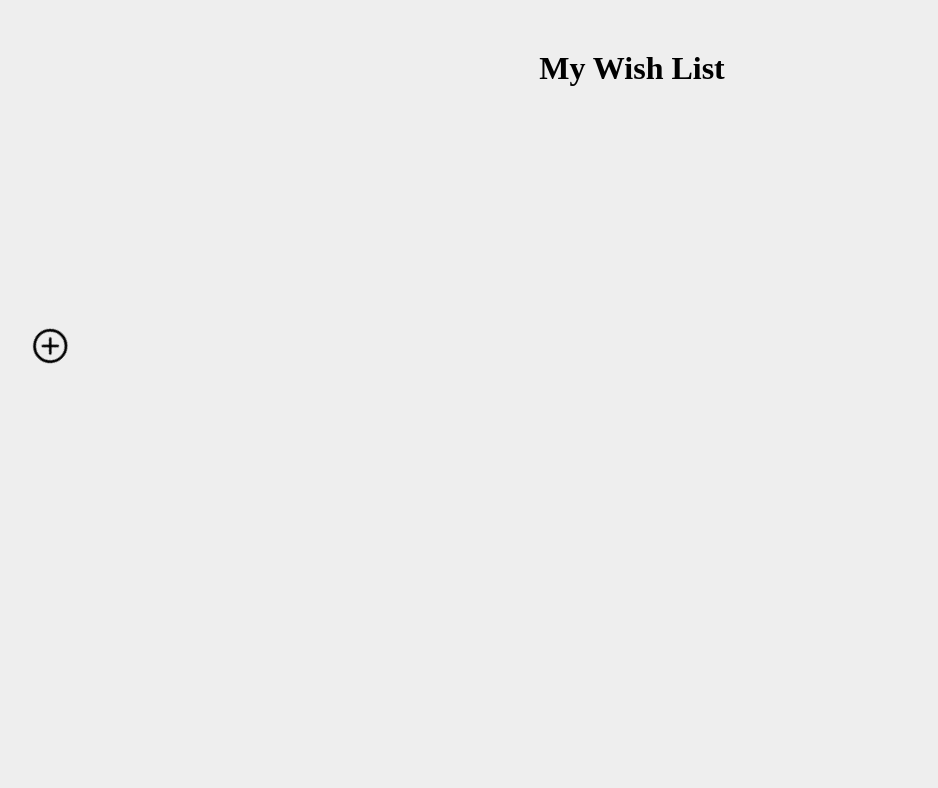
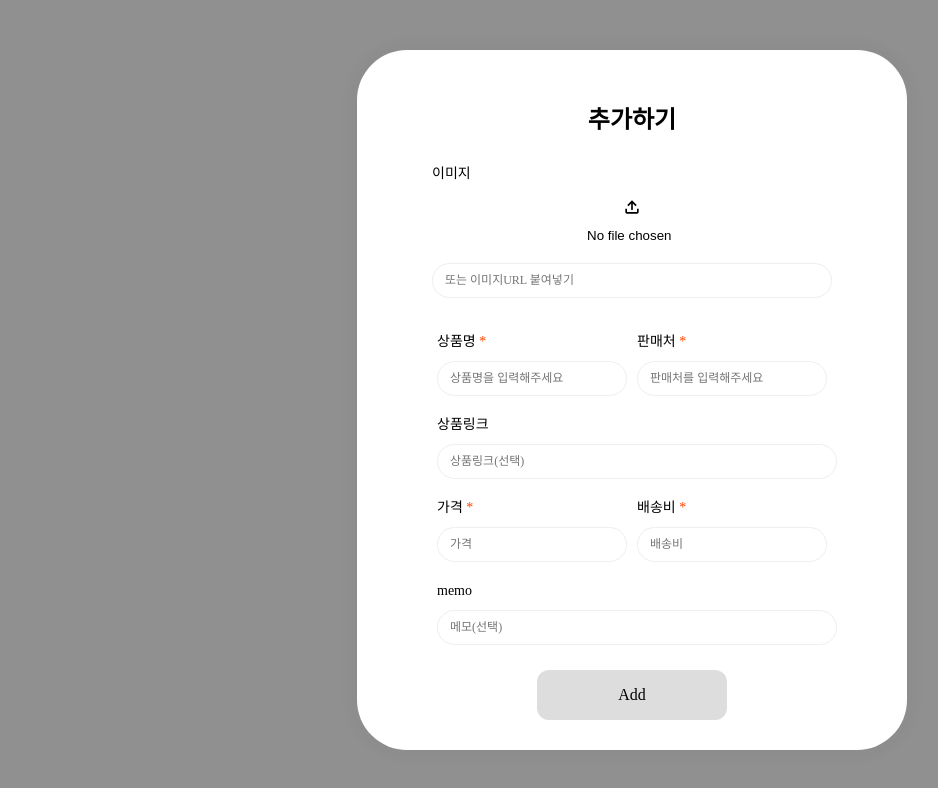
Before and after one commit to yoonzet/mywishlist, a React (Create React App) app: page / in a window 1280 px wide. Shown: the top 788 px of the page, without its empty margins (8-946 px from the left). Built offline with nearby package versions, Linux system fonts and the light colour scheme; a web font is replaced by a local one.

Commit message:
초기화면 modal

```diff
--- a/src/components/EditableRow.js
+++ b/src/components/EditableRow.js
@@ -90,7 +90,8 @@ const EditableRow = ({imgFormChange, fileInput, editFormData, handleEditFormChan
                 onChange={handleEditFormChange}
                 ref={fileInput} /> */}
             <Label>
-                <label htmlFor="files">
+                <label
+                htmlFor="files"                                >
                    <CgSoftwareUpload/>
                 </label>
             </Label>
--- a/src/components/Modal.js
+++ b/src/components/Modal.js
@@ -1,7 +1,7 @@
 import styled from "styled-components";
 import { CgSoftwareUpload } from "react-icons/cg";
 import { IoCloseCircleOutline } from "react-icons/io5";
-import { useRef, useState } from "react";
+import { useState } from "react";
 
 // ------styled-------
 const Bg = styled.div`
@@ -44,6 +44,11 @@ const AddBarWrap = styled.div`
         border-top-right-radius: 50px;
 
         transform: translate(-110%, -50%) rotate(45deg);
+    }
+    &.hi{
+        top: 50%;
+        left: 50%;
+        transform: translate(-50%, -50%) rotate(0deg);
     }
 `
 const CloseBtn = styled.div`
@@ -88,11 +93,6 @@ const InputFile = styled.input`
         display: none;
     }
 `
-const Img = styled.img`
-    width: 100px;
-    max-height:200px ;
-    border-radius: 10px;
-`
 const P = styled.p`
     text-align : left ;
     line-height: 10px;
@@ -136,18 +136,21 @@ const AddBtn = styled.button`
 `
 // ------component-------
 
-const  Modal = ({imgFormChange, item, image, handleAddFormSubmit, handleAddFormChange, fileInput}) => {
+const  Modal = ({list, imgFormChange, handleAddFormSubmit, handleAddFormChange, fileInput}) => {
     const [addBar, setAddBar] = useState(false);
     const ClickShowAddBar = () => setAddBar(!addBar);
 
+
   return (
       <>
-        <Bg className={addBar ? '' : 'active'}></Bg>
-        <AddBarWrap className={addBar ? '' : 'active'}>
-
-        <CloseBtn onClick={ClickShowAddBar} className={addBar ? '' : 'active'}>
+        <Bg className={list.length === 0 || addBar ? '' : 'active'}></Bg>
+        <AddBarWrap className={list.length === 0 ? 'hi' : '' || addBar ? '' : 'active'}>
+        {list.length === 0 ? '' :
+        <CloseBtn
+            onClick={ClickShowAddBar}
+            className={addBar ? '' : 'active'}>
             <IoCloseCircleOutline/>
-        </CloseBtn>
+        </CloseBtn>}
         <h2>추가하기</h2>
 
         <form onSubmit={handleAddFormSubmit}>
--- a/src/components/ReadOnlyRow.js
+++ b/src/components/ReadOnlyRow.js
@@ -1,4 +1,5 @@
 import styled  from "styled-components";
+import { motion, AnimatePresence } from 'framer-motion';
 import { IoCloseCircleOutline } from "react-icons/io5";
 import { MdOutlineModeEditOutline } from
 "react-icons/md";
@@ -109,7 +110,7 @@ const ReadOnlyRow = ({priceToString, stringToPrice, item, handleEditClick, handl
           <Store>{item.store}</Store>
           {item.storeLink === '' ?
          (<Name>{item.name}</Name>) :
-        (<Name><ATag href={item.storeLink}>{item.name}<IoOpenOutline/></ATag></Name>)
+        (<Name><ATag href={item.storeLink}>{item.name} <IoOpenOutline/></ATag></Name>)
         }
         </StoreWrap>
         <MemoWrap>{item.memo}</MemoWrap>
--- a/src/components/WishList.js
+++ b/src/components/WishList.js
@@ -1,6 +1,6 @@
 import React, { useState, Fragment, useRef } from 'react'
 import { nanoid } from 'nanoid';
-import { motion, AnimatePresence } from 'framer-motion';
+import { motion, AnimatePresence, AnimateSharedLayout } from 'framer-motion';
 import styled from "styled-components";
 import ReadOnlyRow from './ReadOnlyRow';
 import EditableRow from './EditableRow';
@@ -90,6 +90,7 @@ function WishList() {
 
     const newFormData = {...addFormData};
     newFormData[fieldName] = fieldValue;
+
     setAddFormData(newFormData);
   }
 
@@ -98,6 +99,7 @@ function WishList() {
 
     const fieldName = event.target.getAttribute('name');
     const fieldValue = event.target.value;
+
     const newFormData = { ...editFormData };
     newFormData[fieldName] = fieldValue;
 
@@ -142,7 +144,7 @@ function WishList() {
 
     const newList = [...list]
 
-    const index = list.findIndex((item)=> item.id === editListId);
+    const index = list.findIndex((item) => item.id === editListId);
 
     newList[index] = editedList;
 
@@ -209,7 +211,6 @@ function WishList() {
       totalPrice: priceToString(totalPrice())
     }
 
-
   return (
     <>
     <Header>My Wish List</Header>
@@ -220,18 +221,26 @@ function WishList() {
         handleAddFormSubmit = {handleAddFormSubmit}
         handleAddFormChange = {handleAddFormChange}
         fileInput = {fileInput}
-        image = {image}
-        // item = {item}
+        list = {list}
         />
 
 
           <form onSubmit={handleEditFormSubmit}>
               <div>
-
+              <motion.div
+                      // initial={{opacity:0,scale:1}}
+                      // animate={{opacity:1,scale:1 }}
+                      // exit={{opacity:0,scale:0}}
+                      // transition={{ duration:1}}
+                      // layout
+                      >
+                  <AnimatePresence>
                 {list.map((item) => (
                   <>
-                    {editListId === item.id ? (
-                    <EditableRow
+                    {editListId === item.id ?
+
+                    (               <EditableRow
+                      key={item.id}
                       image = {image}
                       item = {item}
                       fileInput = {fileInput}
@@ -239,27 +248,21 @@ function WishList() {
                       handleEditFormChange = {handleEditFormChange}
                       handleCancelClick = {handleCancelClick}/>
                     ): (
-                      <motion.div
-                      initial={{opacity:0,scale:1}}
-                      animate={{opacity:1,scale:1 }}
-                      exit={{opacity:0,scale:0}}
-                      transition={{ duration:1}}
-                      // layout
-                      >
-                         <AnimatePresence>
+
                     <ReadOnlyRow
+                      key={item.id}
                       image = {image}
                       item = {item}
                       handleEditClick = {handleEditClick}
                       handleDeleteClick = {handleDeleteClick}
                       priceToString = {priceToString}
                       stringToPrice = {stringToPrice}/>
-                      </AnimatePresence>
-      </motion.div>
-                    )}
+                      )}
 
                   </>
                 ))}
+                 </AnimatePresence>
+           </motion.div>
 
               </div>
           </form>
```
